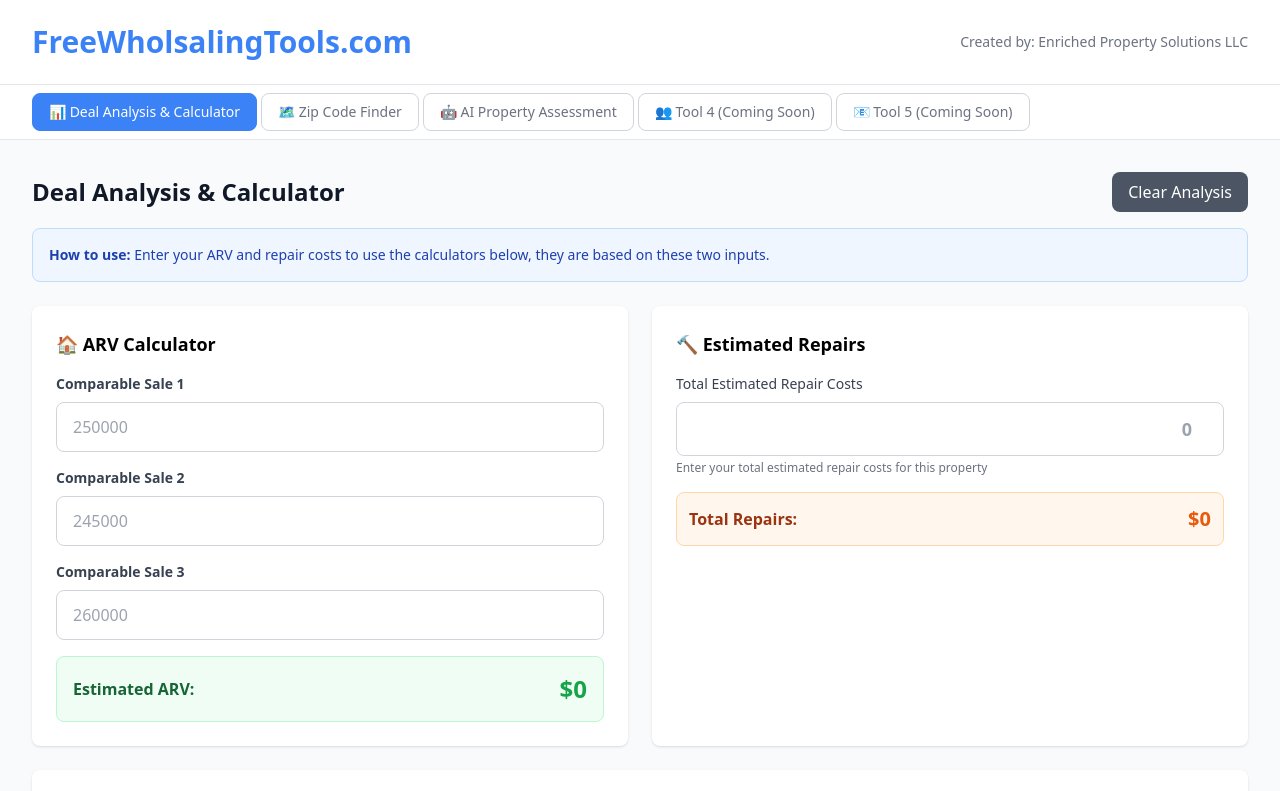
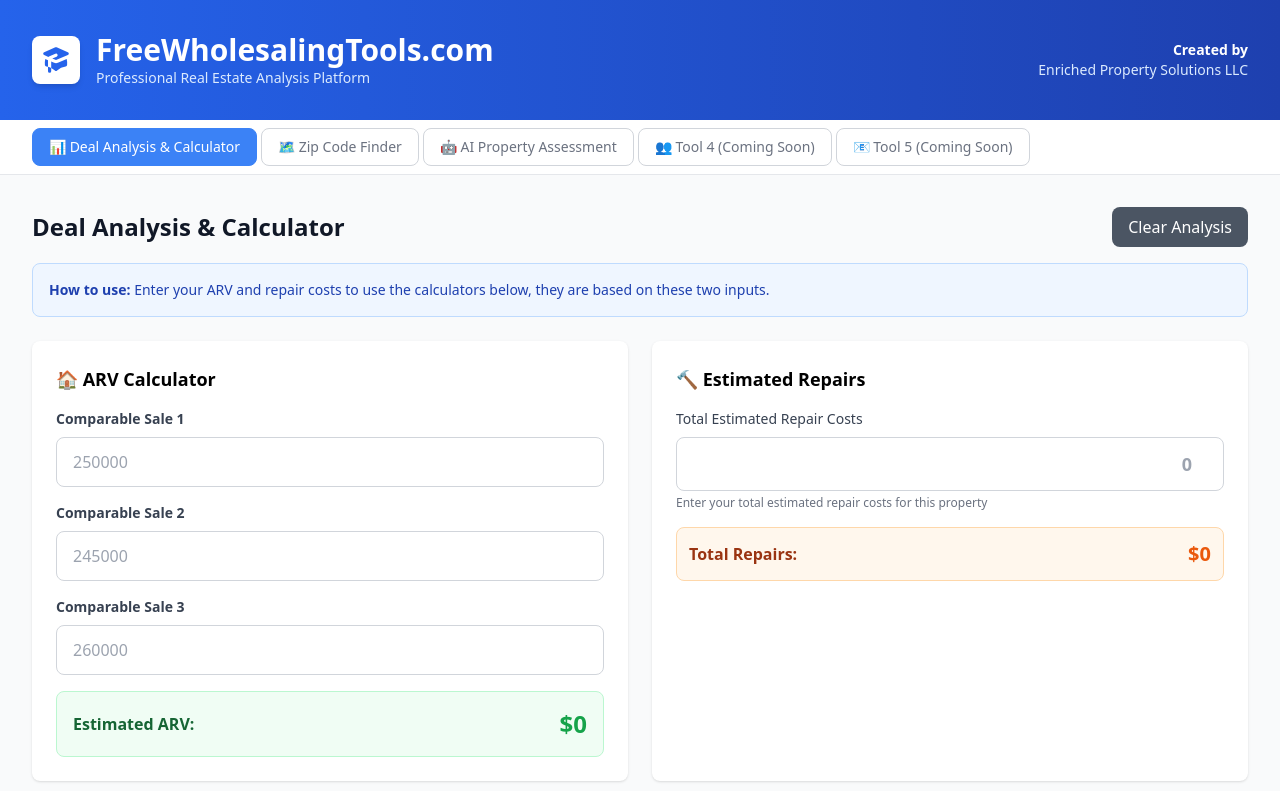
Before and after one commit to EnRICHedCreations/WholesalingTools, a plain HTML site: page index.html in a window 1280 px wide. Shown: the top 791 px of the page. Drawn offline with nearby package versions, Linux system fonts and the light colour scheme.

Commit message:
Update index.html

```diff
--- a/index.html
+++ b/index.html
@@ -77,15 +77,24 @@
 </head>
 <body class="bg-gray-50">
     <!-- Header -->
-    <header class="bg-white shadow-sm border-b">
+    <header class="bg-gradient-to-r from-blue-600 to-blue-800 shadow-lg">
         <div class="max-w-7xl mx-auto px-4 sm:px-6 lg:px-8">
-            <div class="flex justify-between items-center py-6">
-                <div class="flex items-center">
-                    <h1 class="text-3xl font-bold text-primary">FreeWholsalingTools.com</h1>
+            <div class="flex justify-between items-center py-8">
+                <div class="flex items-center space-x-4">
+                    <div class="bg-white rounded-lg p-2 shadow-md">
+                        <svg class="w-8 h-8 text-blue-600" fill="currentColor" viewBox="0 0 20 20">
+                            <path d="M10.394 2.08a1 1 0 00-.788 0l-7 3a1 1 0 000 1.84L5.25 8.051a.999.999 0 01.356-.257l4-1.714a1 1 0 11.788 1.838L7.667 9.088l1.94.831a1 1 0 00.787 0l7-3a1 1 0 000-1.838l-7-3zM3.31 9.397L5 10.12v4.102a8.969 8.969 0 00-1.05-.174 1 1 0 01-.89-.89 11.115 11.115 0 01.25-3.762zM9.3 16.573A9.026 9.026 0 007 14.935v-3.957l1.818.78a3 3 0 002.364 0l5.508-2.361a11.026 11.026 0 01.25 3.762 1 1 0 01-.89.89 8.968 8.968 0 00-5.35 2.524 1 1 0 01-1.4 0zM6 18a1 1 0 001-1v-2.065a8.935 8.935 0 00-2-.712V17a1 1 0 001 1z"/>
+                        </svg>
+                    </div>
+                    <div>
+                        <h1 class="text-3xl font-bold text-white">FreeWholesalingTools.com</h1>
+                        <p class="text-blue-100 text-sm font-medium">Professional Real Estate Analysis Platform</p>
+                    </div>
                 </div>
-                <div class="flex items-center space-x-4">
-                    <div class="text-sm text-gray-500">
-                       Created by: Enriched Property Solutions LLC
+                <div class="flex items-center space-x-6">
+                    <div class="text-right">
+                        <div class="text-white font-semibold text-sm">Created by</div>
+                        <div class="text-blue-100 text-sm">Enriched Property Solutions LLC</div>
                     </div>
                 </div>
             </div>
@@ -270,8 +279,6 @@
                         </div>
                     </div>
                 </div>
-            </div>
-
             </div>
 
             <!-- Rapid Offer System -->
@@ -504,6 +511,8 @@
                     </div>
                 </div>
             </div>
+        </div>
+
         </div>
 
         <!-- Zip Code Finder Tab -->
```
